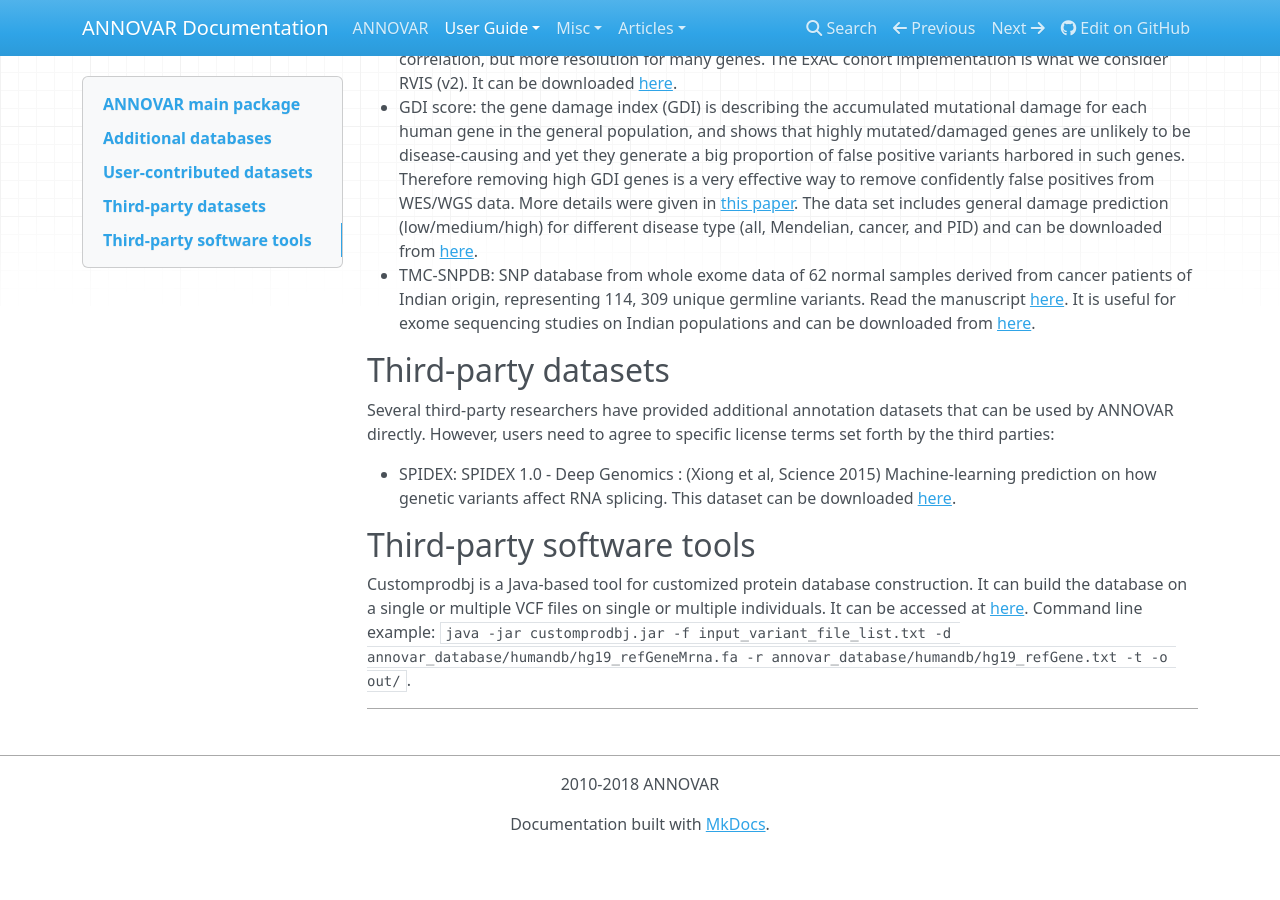
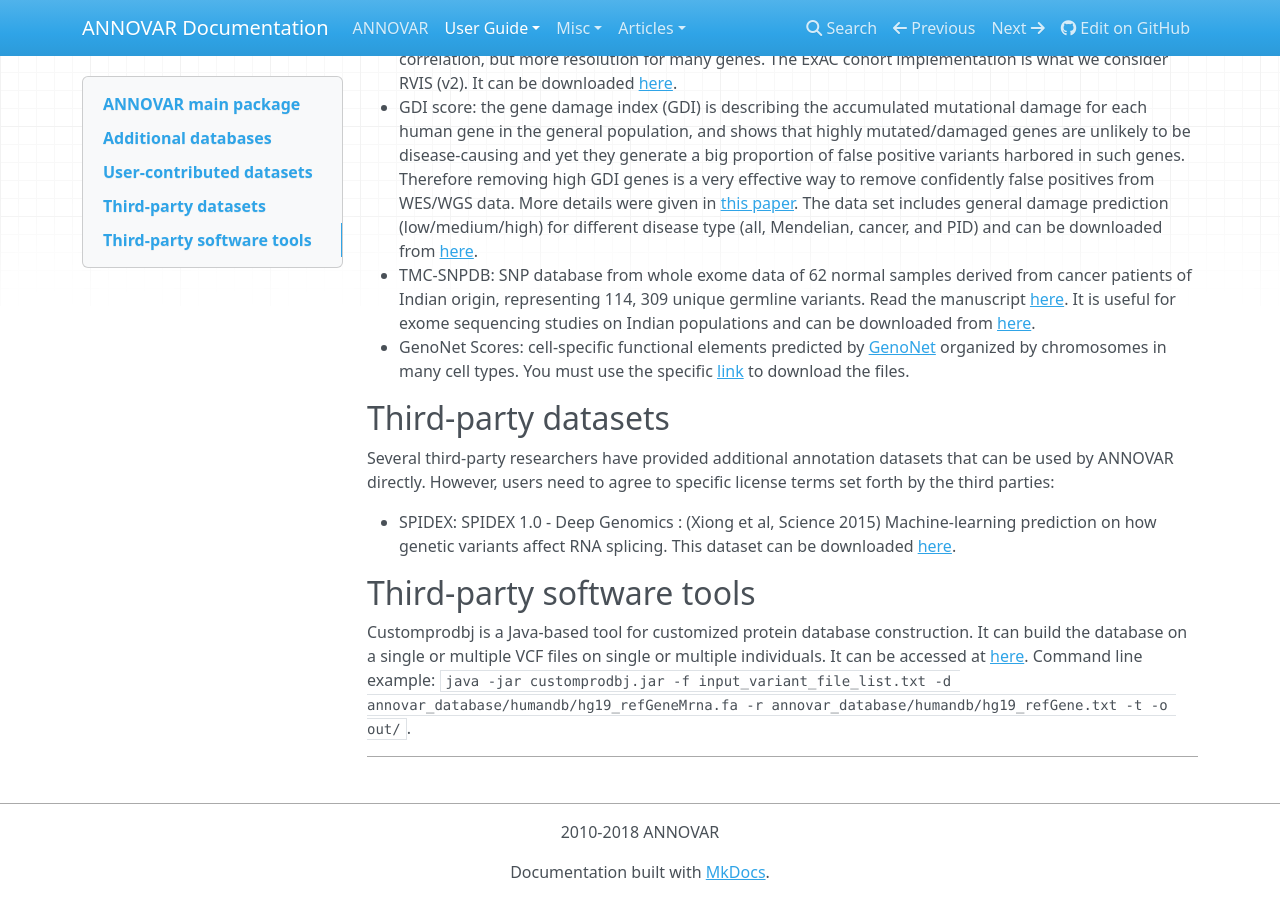
Before and after one commit to WGLab/doc-ANNOVAR, an MkDocs documentation site: the page built from docs/user-guide/download.md, in a window 1280 px wide and 900 px high, scrolled down 12051 px. Built offline with MkDocs 1.6.1, drawn with Linux system fonts in a browser that asks for light colours; nearby versions of some CDN libraries; comment, search, counter and statistics services are not loaded; old or Windows-style settings are respelled for this version of MkDocs; before the commit the page ends 12903 px from its top, so only the background shows below that.

Commit message:
Update download.md

```diff
--- a/docs/user-guide/download.md
+++ b/docs/user-guide/download.md
@@ -233,6 +233,7 @@ Several generous ANNOVAR users provide additional annotation datasets that may h
 * RVIS-ESV score: RVIS score measures genetic intolerance of genes to functional mutations, as described in [Petrovski et al](http://journals.plos.org/plosgenetics/article?id=10.1371/journal.pgen.1003709). Original RVIS was constructed based on patterns of standing variation in 6503 samples. The authors have recently constructed scores based on the ~61,000 samples from ExAC. There is high correlation, but more resolution for many genes. The ExAC cohort implementation is what we consider RVIS (v2). It can be downloaded [here](http://www.openbioinformatics.org/annovar/download/RVIS_ExAC_4KW.txt.gz).
 * GDI score: the gene damage index (GDI) is describing the accumulated mutational damage for each human gene in the general population, and shows that highly mutated/damaged genes are unlikely to be disease-causing and yet they generate a big proportion of false positive variants harbored in such genes. Therefore removing high GDI genes is a very effective way to remove confidently false positives from WES/WGS data. More details were given in [this paper](http://www.pnas.org/content/early/2015/10/14/1518646112.abstract). The data set includes general damage prediction (low/medium/high) for different disease type (all, Mendelian, cancer, and PID) and can be downloaded from [here](http://www.openbioinformatics.org/annovar/download/GDI_full_10282015.txt.gz).
 * TMC-SNPDB: SNP database from whole exome data of 62 normal samples derived from cancer patients of Indian origin, representing 114, 309 unique germline variants. Read the manuscript [here](http://database.oxfordjournals.org/content/2016/baw104.full). It is useful for exome sequencing studies on Indian populations and can be downloaded from [here](http://www.openbioinformatics.org/annovar/download/hg38_tmcsnpdb.txt.gz).
+* GenoNet Scores: cell-specific functional elements predicted by [GenoNet](https://www.nature.com/articles/s41467-018-07349-w) organized by chromosomes in many cell types. You must use the specific [link](http://www.openbioinformatics.org/annovar/download/GenoNetScores/ByChr/index.html) to download the files.
 
 ## Third-party datasets
 
```
